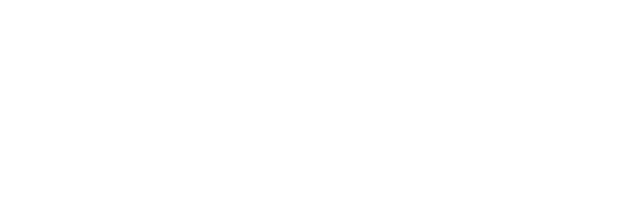
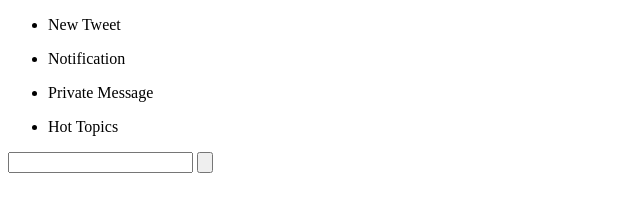
Before and after one commit to wukongkong/AW_PixelPerfect, a plain HTML site: page 01Twitter/jade/index.jade in a window 1280 px wide. Shown: the whole page, without its empty margins (0-640 px from the left). Drawn offline with nearby package versions, Linux system fonts and the light colour scheme; files that its build step writes are made by us from their sources.

Commit message:
Add header stucture

```diff
--- a/01Twitter/jade/section/_header.jade
+++ b/01Twitter/jade/section/_header.jade
@@ -0,0 +1,20 @@
+header
+  nav
+    ul
+      li
+        p New Tweet
+        a
+      li
+        p Notification
+        a
+      li
+        p Private Message
+        a
+      li
+        p Hot Topics
+        a
+  i#site-logo
+  form(id="", method="", action="")
+    input(type="search")
+    input(type="button" value="")
+  img(src="images/", alt="")
```
Also changed, not shown: 01Twitter/index.html, 1 other file.
